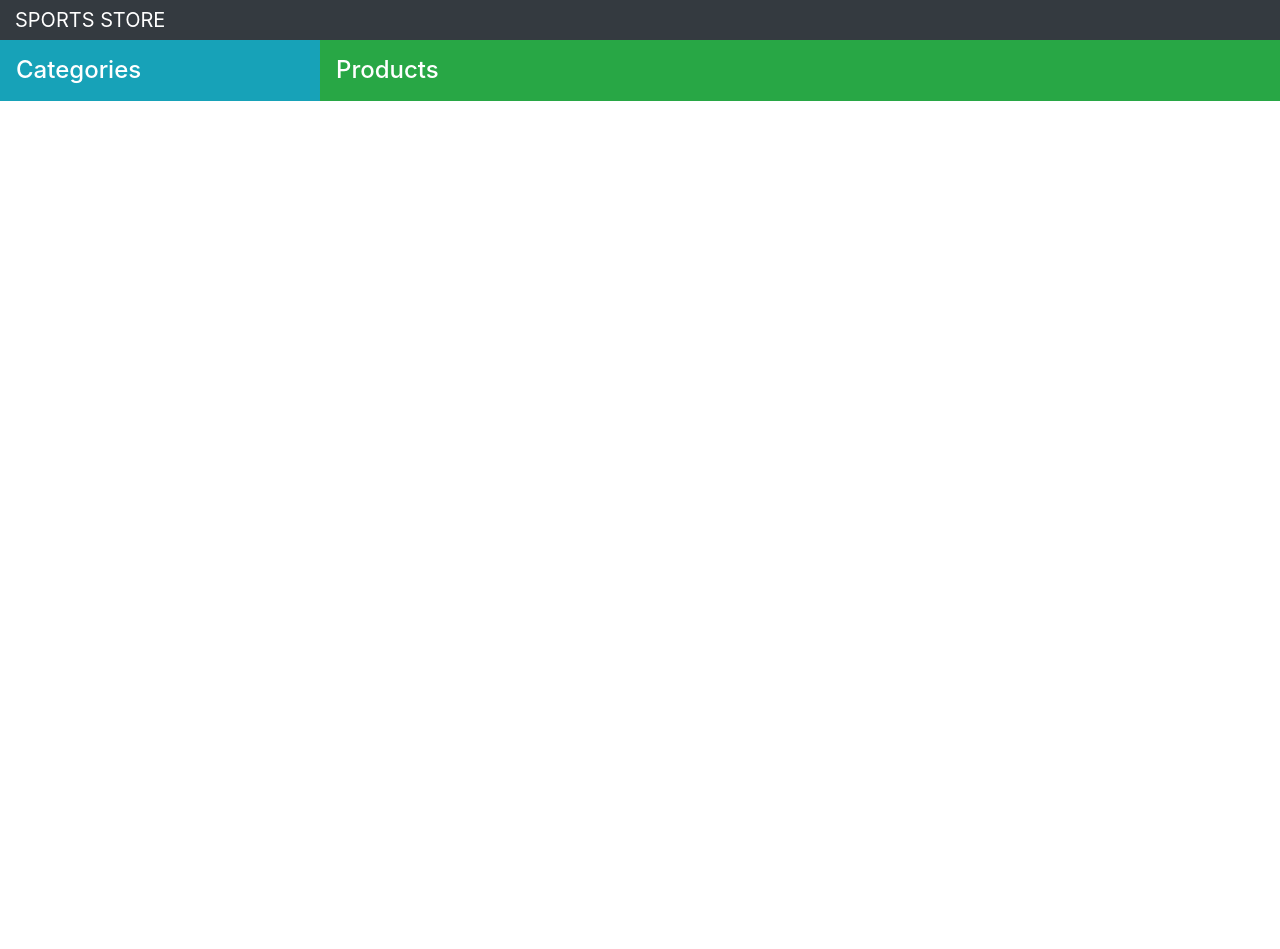
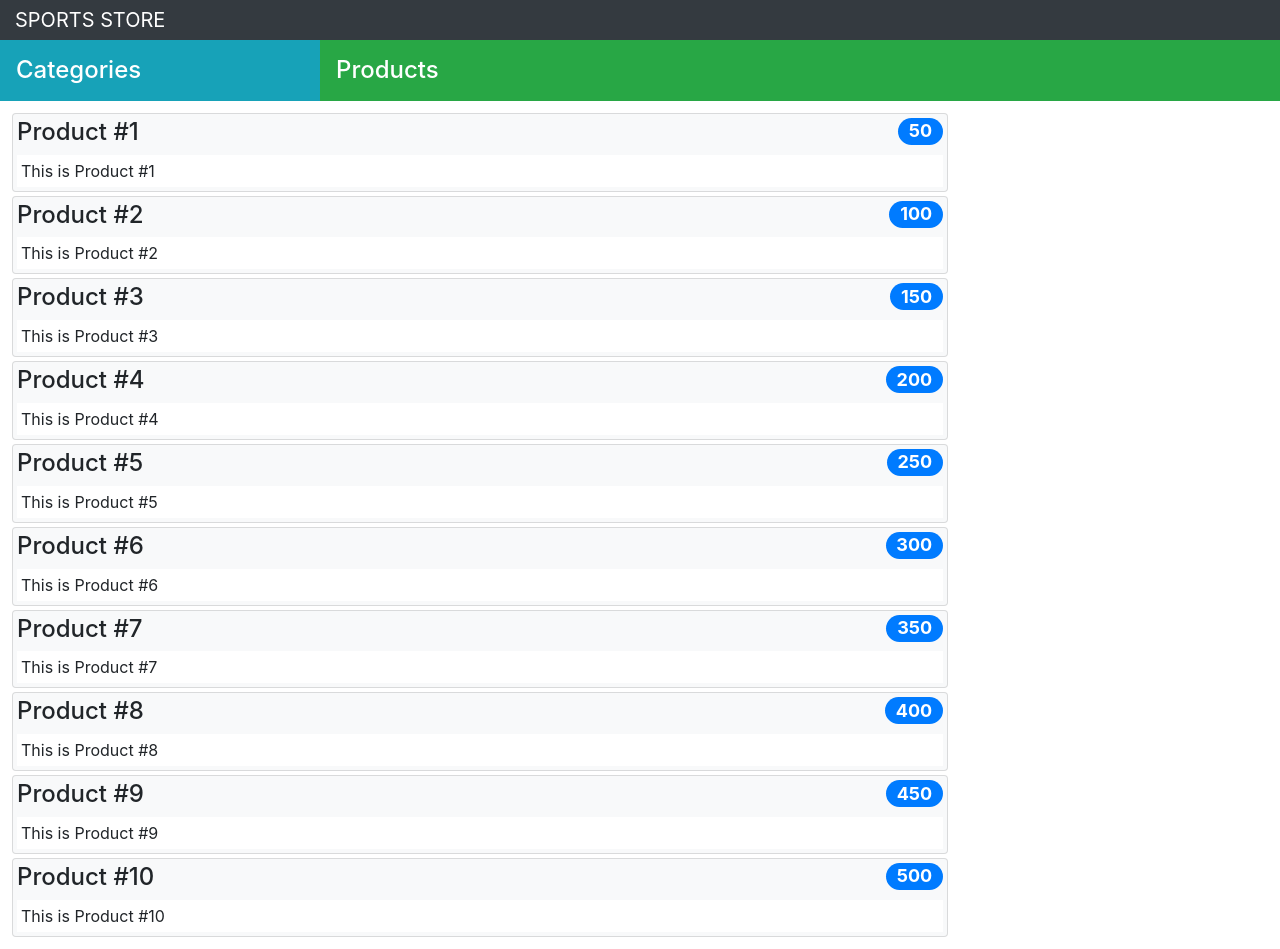
Before and after one commit to Admiral-White/VUE_SUPERSTORE, a Vue app: page / in a window 1280 px wide. Before the commit the page ends 800 px from the top, so only its background shows below. Built offline with nearby package versions, Linux system fonts and the light colour scheme.

Commit message:
some refactoring to keep the project in shape.

```diff
--- a/src/components/ProductList.vue
+++ b/src/components/ProductList.vue
@@ -13,17 +13,21 @@
 </template>
 
 <script>
+import { mapState } from "vuex";
+
 export default {
-name: "ProductList"
-}
-</script>
-  import { mapState } from "vuex";
-  export default {
+  name: "ProductList",
   computed: {
     ...mapState(["products"])
   }
 }
 
+
+
+
+</script>
+
+
 <style scoped>
 
 </style>
--- a/src/components/Store.vue
+++ b/src/components/Store.vue
@@ -12,10 +12,11 @@
       <div class="col-9 bg-success p-2">
         <h4 class="text-white m-2">Products</h4>
       </div>
+      <div class="col-9 p-2 ">
+        <product-list />
+      </div>
     </div>
-    <div class="col-9 p-2 ">
-      <product-list />
-    </div>
+
   </div>
 </template>
 
```
Lines whose indentation alone changed are shown as unchanged.
